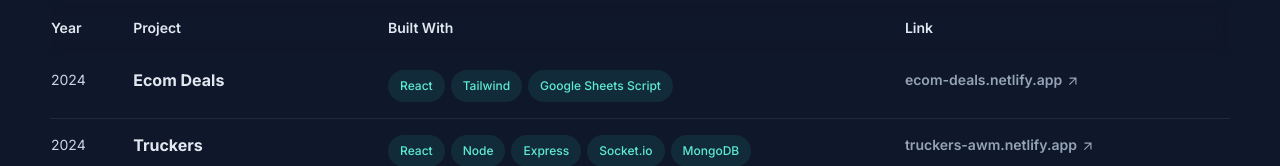
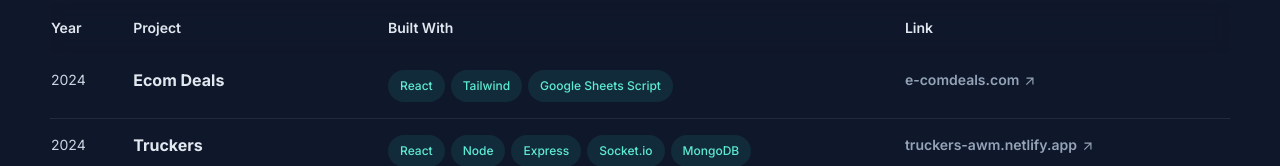
Before and after one commit to Abdul-Wahab-318/new-portfolio, a React (Vite) app: page /projects in a window 1280 px wide. Shown: the part 250-416 px from the top of the page. Built offline with nearby package versions, Linux system fonts and the light colour scheme.

Commit message:
update ecom deal url

```diff
--- a/src/variables/projects.js
+++ b/src/variables/projects.js
@@ -42,7 +42,7 @@ export const projects = [
         date : '2024' ,
         title : 'Ecom Deals' ,
         skills : ['React' , 'Tailwind' ,'Google Sheets Script' ] ,
-        link : 'https://ecom-deals.netlify.app'
+        link : 'https://e-comdeals.com'
     } ,
     {
         date : '2024' ,
```
